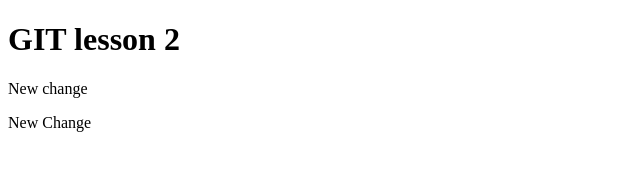
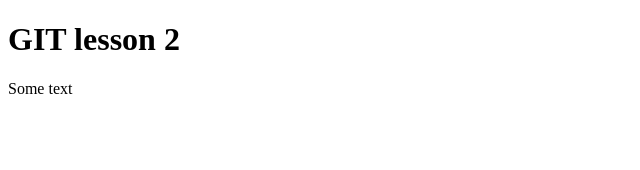
Before and after one commit to Panchos39/site, a plain HTML site: page index.html in a window 1280 px wide. Shown: the whole page, without its empty margins (0-640 px from the left). Drawn offline with Linux system fonts and the light colour scheme.

Commit message:
third commit

```diff
--- a/index.html
+++ b/index.html
@@ -8,6 +8,5 @@
 
 <body>
 <h1>GIT lesson 2</h1>
-<p>New change</p>
-<p>New Change</p>
+<p>Some text</p>
 </body>
```
